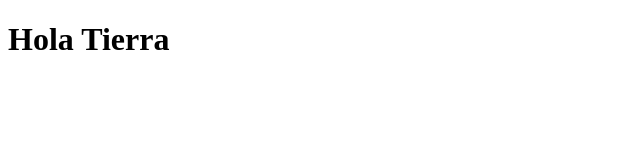
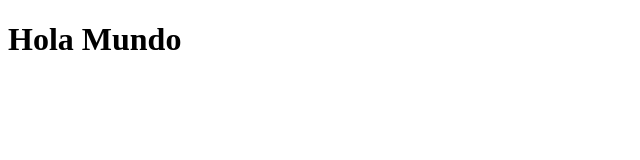
Before and after one commit to osescobar/repositorioEjemplo, a plain HTML site: page index.html in a window 1280 px wide. Shown: the full height of the page, 0-640 px from the left. Drawn offline with Linux system fonts and the light colour scheme.

Commit message:
Commit 3

```diff
--- a/index.html
+++ b/index.html
@@ -7,6 +7,6 @@
     <title>Document</title>
 </head>
 <body>
-    <h1 class="hl">Hola Tierra</h1>
+    <h1 class="hl">Hola Mundo</h1>
 </body>
 </html>
```
